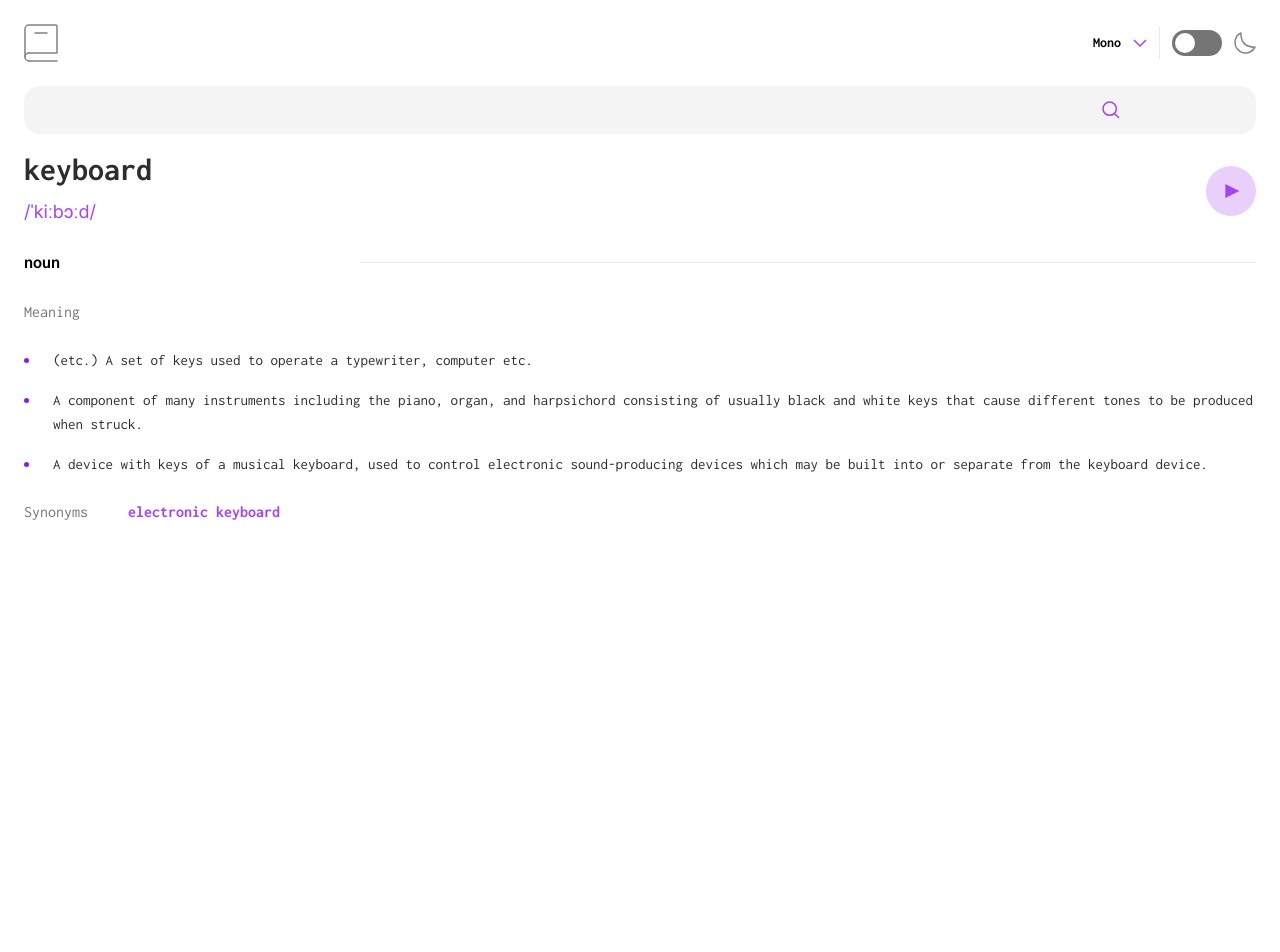
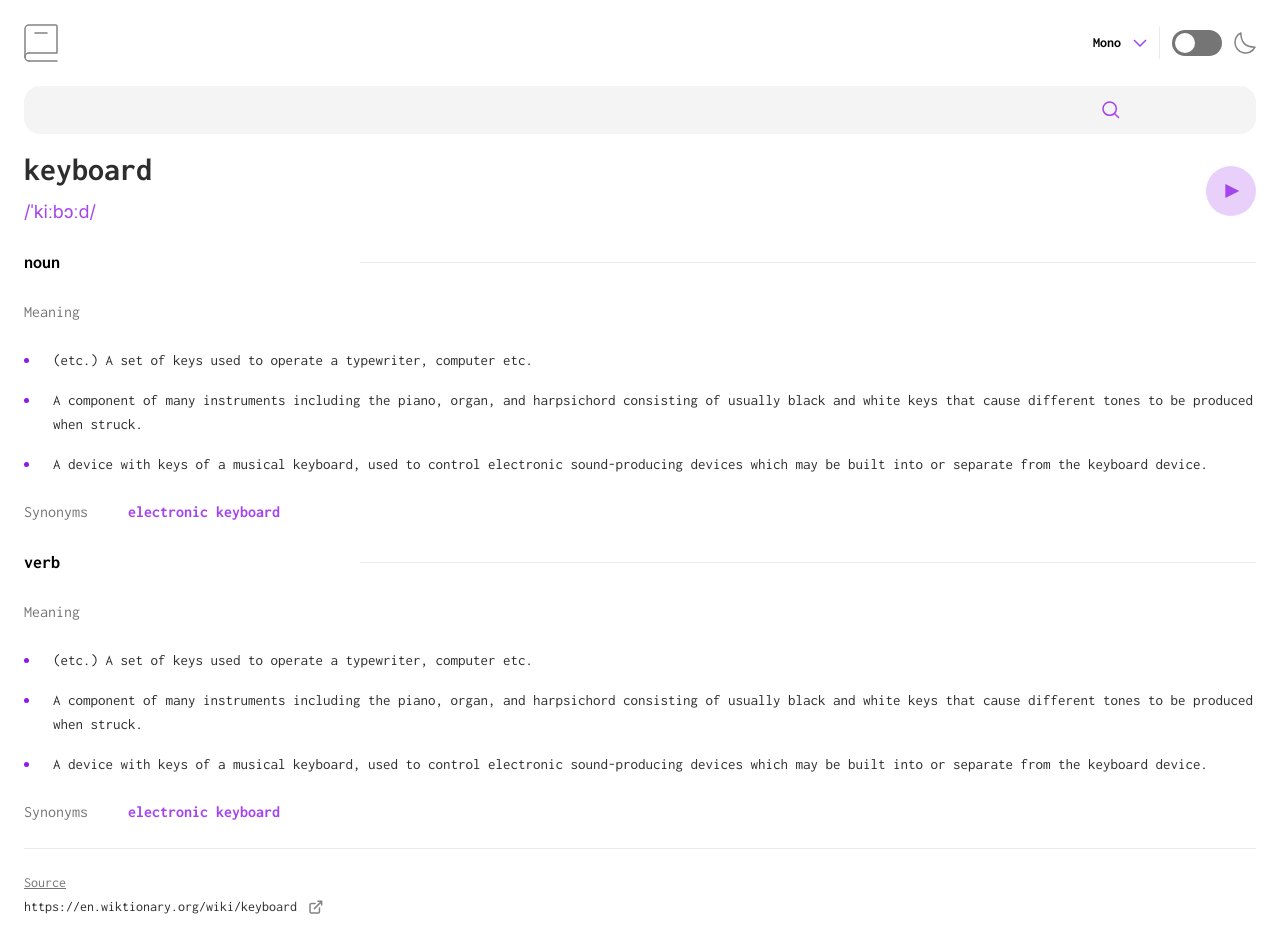
Before and after one commit to defydef/dictionary-web-app, a React (Vite) app: page / in a window 1280 px wide. Shown: the top 952 px of the page. Before the commit the page ends 800 px from the top, so only its background shows below. Built offline with nearby package versions, Linux system fonts and the light colour scheme.

Commit message:
Create DefinitionSource component

```diff
--- a/src/App.jsx
+++ b/src/App.jsx
@@ -1,5 +1,7 @@
 import Container from "./ui/Container";
 import Definition from "./ui/Definition";
+import DefinitionSource from "./ui/DefinitionSource";
+import HorizontalLine from "./ui/HorizontalLine";
 import Navbar from "./ui/Navbar";
 import SearchInput from "./ui/SearchInput";
 import Word from "./ui/Word";
@@ -10,7 +12,10 @@ function App() {
       <Navbar />
       <SearchInput />
       <Word />
-      <Definition />
+      <Definition type="noun" />
+      <Definition type="verb" />
+      <HorizontalLine />
+      <DefinitionSource />
     </Container>
   );
 }
--- a/src/ui/Container.jsx
+++ b/src/ui/Container.jsx
@@ -1,6 +1,6 @@
 function Container({ children }) {
   return (
-    <div className="p-6 flex flex-col gap-6 justify-center font-[Inconsolata] font-bold text-base">
+    <div className="p-6 pb-12 flex flex-col gap-6 justify-center font-[Inconsolata] font-bold text-base">
       {children}
     </div>
   );
--- a/src/ui/Definition.jsx
+++ b/src/ui/Definition.jsx
@@ -1,6 +1,6 @@
 import BulletPoint from "./BulletPoint";
 
-function Definition() {
+function Definition({ type }) {
   const listStyle =
     "font-normal text-[var(--dark)] text-[0.9375rem] flex items-start gap-6";
   const titleStyle = "text-base text-[var(--dark-grey)] font-normal";
@@ -8,7 +8,7 @@ function Definition() {
   return (
     <section className="flex flex-col gap-6">
       <div className="flex justify-between items-center">
-        <p className=" text-lg font-bold">noun</p>
+        <p className=" text-lg font-bold">{type}</p>
         <div className="w-[70vw] h-[0.0625rem] bg-[var(--grey)]"></div>
       </div>
       <p className={`${titleStyle}`}>Meaning</p>
--- /dev/null
+++ b/src/ui/DefinitionSource.jsx
@@ -0,0 +1,43 @@
+function DefinitionSource() {
+  return (
+    <div className="flex flex-col gap-1">
+      <p className="underline text-sm text-[var(--dark-grey)] font-normal">
+        Source
+      </p>
+      <div className="flex items-center gap-3">
+        <a
+          href="https://en.wiktionary.org/wiki/keyboard"
+          className="text-sm font-normal text-[var(--dark)]"
+          target="_blank"
+          rel="noreferrer"
+        >
+          https://en.wiktionary.org/wiki/keyboard
+        </a>
+        <a
+          href="https://en.wiktionary.org/wiki/keyboard"
+          className="text-sm font-normal text-[var(--dark)]"
+          target="_blank"
+          rel="noreferrer"
+        >
+          <svg
+            xmlns="http://www.w3.org/2000/svg"
+            width="14"
+            height="14"
+            viewBox="0 0 14 14"
+          >
+            <path
+              fill="none"
+              stroke="#838383"
+              strokeLinecap="round"
+              strokeLinejoin="round"
+              strokeWidth="1.5"
+              d="M6.09 3.545H2.456A1.455 1.455 0 0 0 1 5v6.545A1.455 1.455 0 0 0 2.455 13H9a1.455 1.455 0 0 0 1.455-1.455V7.91m-5.091.727 7.272-7.272m0 0H9m3.636 0V5"
+            />
+          </svg>
+        </a>
+      </div>
+    </div>
+  );
+}
+
+export default DefinitionSource;
--- /dev/null
+++ b/src/ui/HorizontalLine.jsx
@@ -0,0 +1,5 @@
+function HorizontalLine() {
+  return <div className="w-full h-[0.0625rem] bg-[var(--grey)]"></div>;
+}
+
+export default HorizontalLine;
```
